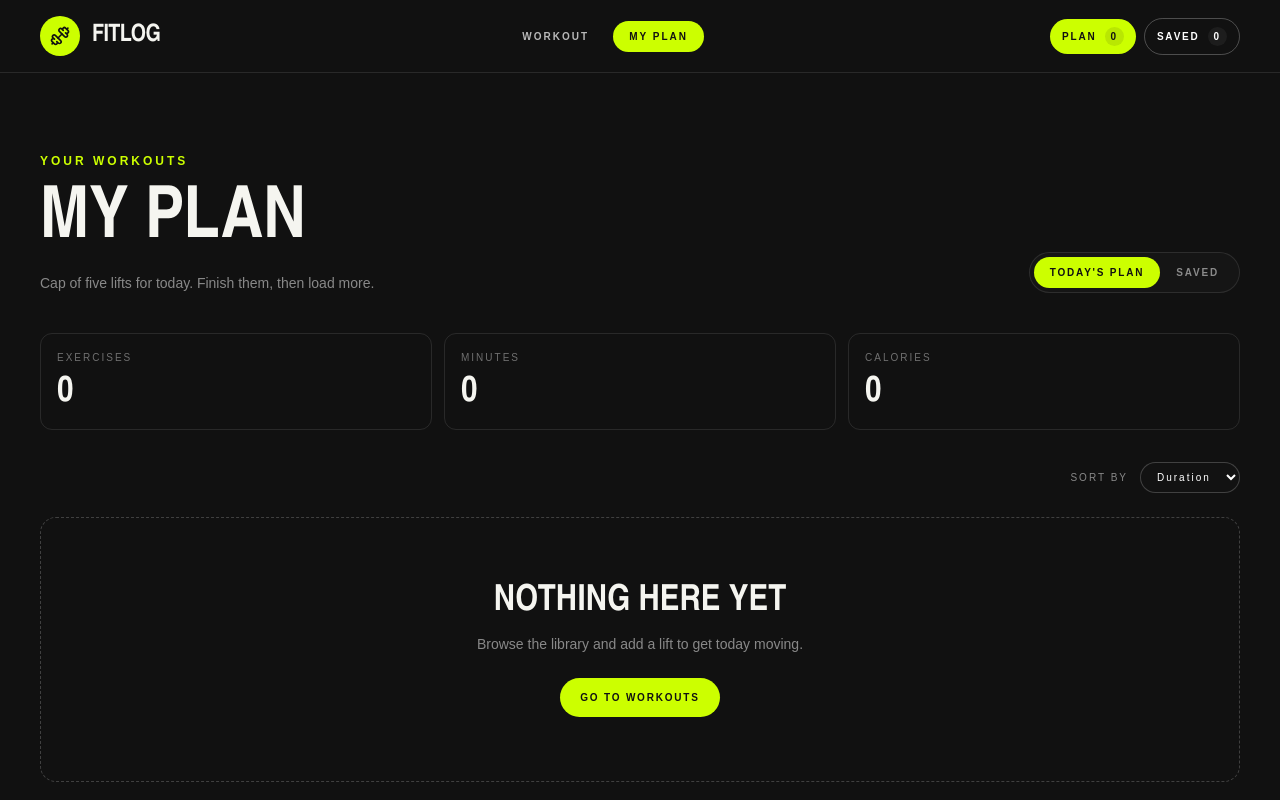
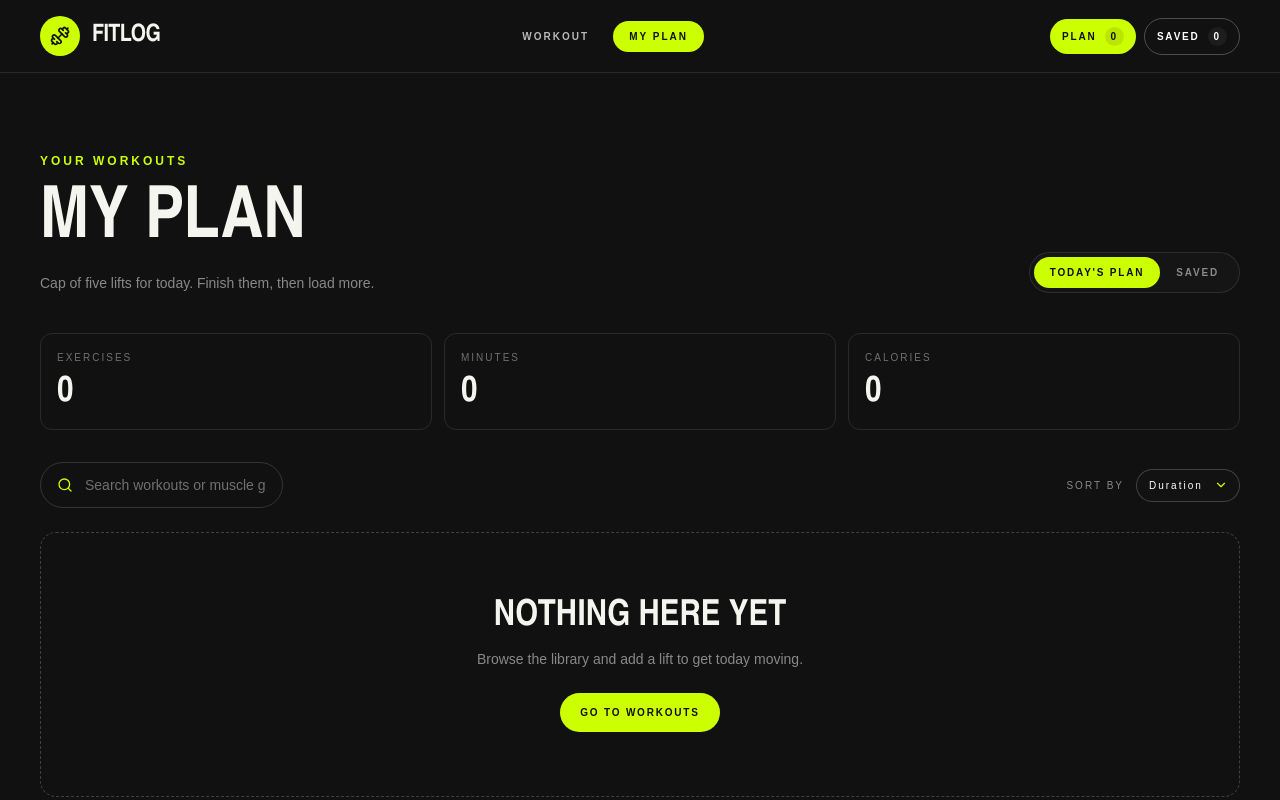
Before and after one commit to nafus08/nafus-A06, a Next.js app: page /my-plan in a window 1280 px wide. Shown: the top 800 px of the page. Built offline with nearby package versions, Linux system fonts and the light colour scheme.

Commit message:
challenge part

```diff
--- a/components/HomeContent.tsx
+++ b/components/HomeContent.tsx
@@ -1,6 +1,6 @@
 "use client";
 
-import { ArrowDownRight, LoaderCircle } from "lucide-react";
+import { ArrowDownRight, LoaderCircle, Search } from "lucide-react";
 import { useEffect, useState } from "react";
 import { WorkoutCard } from "@/components/WorkoutCard";
 import type { Workout } from "@/types/workout";
@@ -9,6 +9,10 @@ export function HomeContent() {
   const [workouts, setWorkouts] = useState<Workout[]>([]);
   const [loading, setLoading] = useState(true);
   const [error, setError] = useState("");
+  const [search, setSearch] = useState("");
+  const filteredWorkouts = workouts.filter((workout) =>
+    `${workout.name} ${workout.muscleGroups.join(" ")}`.toLowerCase().includes(search.trim().toLowerCase())
+  );
 
   useEffect(() => {
     fetch("https://api.abcz.workers.dev/api/fitlog")
@@ -57,6 +61,11 @@ export function HomeContent() {
           <p className="max-w-md text-sm leading-6 text-white/50">Twelve lifts covering every major muscle group.</p>
         </div>
 
+        <label className="mb-6 flex max-w-md items-center gap-3 rounded-full border border-white/15 px-4 py-3 text-white/50 focus-within:border-lime">
+          <Search size={16} className="shrink-0 text-lime" />
+          <input value={search} onChange={(event) => setSearch(event.target.value)} placeholder="Search workouts or muscle groups" className="w-full bg-transparent text-sm text-white outline-none placeholder:text-white/40" />
+        </label>
+
         {loading && (
           <div className="flex min-h-[200px] items-center justify-center gap-3 text-sm text-white/60">
             <LoaderCircle className="animate-spin text-lime" size={18} />
@@ -68,9 +77,10 @@ export function HomeContent() {
 
         {!loading && !error && (
           <div className="grid gap-5 md:grid-cols-2 xl:grid-cols-3">
-            {workouts.map((workout) => (
+            {filteredWorkouts.map((workout) => (
               <WorkoutCard key={workout.id} workout={workout} />
             ))}
+            {!filteredWorkouts.length && <p className="col-span-full py-12 text-center text-sm text-white/50">No workouts match that search.</p>}
           </div>
         )}
       </section>
--- a/components/PlanContent.tsx
+++ b/components/PlanContent.tsx
@@ -1,7 +1,7 @@
 "use client";
 
 import Link from "next/link";
-import { Check, Clock3, Flame, LoaderCircle, Star, X } from "lucide-react";
+import { Check, ChevronDown, Clock3, Flame, LoaderCircle, Search, Star, X } from "lucide-react";
 import { useEffect, useMemo, useState } from "react";
 import { Toast } from "@/components/Toast";
 import { usePlan } from "@/context/PlanContext";
@@ -74,6 +74,7 @@ export function PlanContent() {
   const [sort, setSort] = useState<SortKey>("duration");
   const [loading, setLoading] = useState(true);
   const [toast, setToast] = useState("");
+  const [search, setSearch] = useState("");
 
   useEffect(() => {
     const timer = window.setTimeout(() => setLoading(false), 250);
@@ -82,12 +83,13 @@ export function PlanContent() {
 
   const items = useMemo(() => {
     const source = tab === "plan" ? plan : saved;
-    return [...source].sort((a, b) => {
+    const query = search.trim().toLowerCase();
+    return source.filter((workout) => `${workout.name} ${workout.muscleGroups.join(" ")}`.toLowerCase().includes(query)).sort((a, b) => {
       if (sort === "calories") return b.caloriesBurned - a.caloriesBurned;
       if (sort === "rating") return b.rating - a.rating;
       return b.duration - a.duration;
     });
-  }, [plan, saved, sort, tab]);
+  }, [plan, saved, search, sort, tab]);
 
   const minutes = plan.reduce((sum, item) => sum + item.duration, 0);
   const calories = plan.reduce((sum, item) => sum + item.caloriesBurned, 0);
@@ -127,14 +129,21 @@ export function PlanContent() {
         </div>
       </div>
 
-      <div className="mt-8 flex justify-end">
+      <div className="mt-8 flex flex-col justify-between gap-4 sm:flex-row sm:items-center">
+        <label className="flex max-w-md items-center gap-3 rounded-full border border-white/15 px-4 py-3 text-white/50 focus-within:border-lime">
+          <Search size={16} className="shrink-0 text-lime" />
+          <input value={search} onChange={(event) => setSearch(event.target.value)} placeholder="Search workouts or muscle groups" className="w-full bg-transparent text-sm text-white outline-none placeholder:text-white/40" />
+        </label>
         <label className="flex items-center gap-3 text-[10px] uppercase tracking-[0.2em] text-white/50">
-          Sort by
-          <select value={sort} onChange={(event) => setSort(event.target.value as SortKey)} className="rounded-full border border-white/20 bg-[#121212] px-3 py-2 text-white">
+          Sort By
+          <span className="relative">
+            <select value={sort} onChange={(event) => setSort(event.target.value as SortKey)} className="appearance-none rounded-full border border-white/20 bg-[#121212] py-2 pl-3 pr-9 text-white">
               <option value="duration">Duration</option>
               <option value="calories">Calories</option>
               <option value="rating">Rating</option>
             </select>
+            <ChevronDown size={14} aria-hidden="true" className="pointer-events-none absolute right-3 top-1/2 -translate-y-1/2 text-lime" />
+          </span>
         </label>
       </div>
 
@@ -150,13 +159,15 @@ export function PlanContent() {
           ))
         ) : (
           <div className="rounded-2xl border border-dashed border-white/20 px-6 py-16 text-center">
-            <h2 className="font-display text-4xl font-black uppercase">Nothing here yet</h2>
+            <h2 className="font-display text-4xl font-black uppercase">{search ? "No matching workouts" : "Nothing here yet"}</h2>
             <p className="mx-auto mt-3 max-w-sm text-sm text-white/50">
-              Browse the library and add a lift to get today moving.
+              {search ? "Try another workout name or muscle group." : "Browse the library and add a lift to get today moving."}
             </p>
+            {!search && (
               <Link href="/" className="mt-6 inline-block rounded-full bg-lime px-5 py-3 text-[10px] font-black uppercase tracking-[0.18em] text-ink">
                 Go to workouts
               </Link>
+            )}
           </div>
         )}
       </div>
--- a/context/PlanContext.tsx
+++ b/context/PlanContext.tsx
@@ -20,6 +20,7 @@ export function PlanProvider({ children }: { children: React.ReactNode }) {
   const [plan, setPlan] = useState<Workout[]>([]);
   const [saved, setSaved] = useState<Workout[]>([]);
   const [completed, setCompleted] = useState<number[]>([]);
+  const [hydrated, setHydrated] = useState(false);
 
   useEffect(() => {
     const read = (key: string) => {
@@ -29,19 +30,23 @@ export function PlanProvider({ children }: { children: React.ReactNode }) {
     setPlan(read("fitlog-plan"));
     setSaved(read("fitlog-saved"));
     setCompleted(read("fitlog-completed"));
+    setHydrated(true);
   }, []);
 
   useEffect(() => {
+    if (!hydrated) return;
     window.localStorage.setItem("fitlog-plan", JSON.stringify(plan));
-  }, [plan]);
+  }, [hydrated, plan]);
 
   useEffect(() => {
+    if (!hydrated) return;
     window.localStorage.setItem("fitlog-saved", JSON.stringify(saved));
-  }, [saved]);
+  }, [hydrated, saved]);
 
   useEffect(() => {
+    if (!hydrated) return;
     window.localStorage.setItem("fitlog-completed", JSON.stringify(completed));
-  }, [completed]);
+  }, [completed, hydrated]);
 
   const value = useMemo<PlanContextValue>(() => ({
     plan,
```
Also changed, not shown: 1 other file (tests, documents, lock files or other folders). Lines whose indentation alone changed are shown as unchanged.
